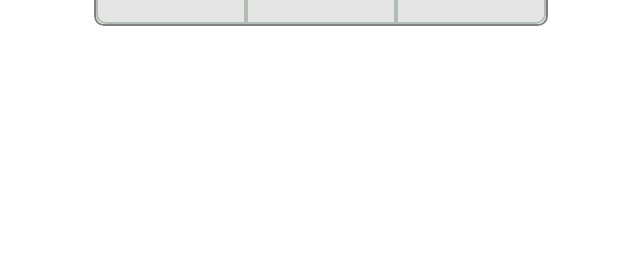
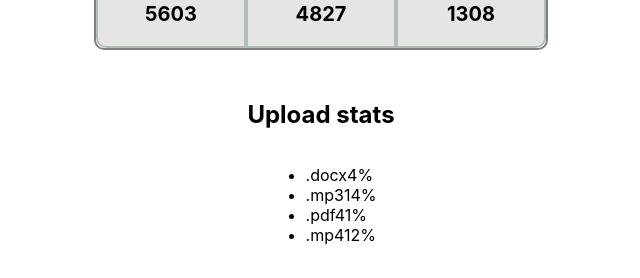
Before and after one commit to VitaNYCH/goit-react-hw-01-components, a React (Create React App) app: page / in a window 1280 px wide. Shown: the part 583-861 px from the top of the page, without its empty margins (319-959 px from the left). Before the commit the page ends 800 px from the top, so only its background shows below. Built offline with nearby package versions, Linux system fonts and the light colour scheme.

Commit message:
Updated Second section

```diff
--- a/src/components/App.jsx
+++ b/src/components/App.jsx
@@ -1,5 +1,8 @@
 import { Profile } from 'components/Profile/Profile';
+import {Statistics} from 'components/Statistics/Statistics';
 import user from '../user.json';
+import data from '../data.json';
+
 export const App = () => {
   return (
     <div>
@@ -10,6 +13,7 @@ export const App = () => {
   avatar={user.avatar}
   stats={user.stats}
 />
+<Statistics title="Upload stats" stats={data} />
     </div>
   );
 };
--- a/src/components/Profile/Profile.module.css
+++ b/src/components/Profile/Profile.module.css
@@ -42,9 +42,14 @@
 
     padding: 0;
     margin: 0;
+
+}
+.location{
+    margin-bottom: 40px;
+}
+.tag{
     margin-bottom: 16px;
 }
-
 .stats{
     display: flex;
     justify-content: space-around;
--- a/src/components/Statistics/Statistics.jsx
+++ b/src/components/Statistics/Statistics.jsx
@@ -0,0 +1,26 @@
+import css from './Statistics.module.css';
+
+export const Statistics = ({title, stats})=>{
+    return (<section className={css.statistics}>
+    <h2 className={css.title}>{title}</h2>
+
+    <ul className="stat-list">
+      <li className={css.item}>
+        <span className={css.label}>.docx</span>
+        <span className={css.percentage}>4%</span>
+      </li>
+      <li className={css.item}>
+        <span className={css.label}>.mp3</span>
+        <span className={css.percentage}>14%</span>
+      </li>
+      <li className={css.item}>
+        <span className={css.label}>.pdf</span>
+        <span className={css.percentage}>41%</span>
+      </li>
+      <li className={css.item}>
+        <span className={css.label}>.mp4</span>
+        <span className={css.percentage}>12%</span>
+      </li>
+    </ul>
+  </section>)
+}
--- a/src/components/Statistics/Statistics.module.css
+++ b/src/components/Statistics/Statistics.module.css
@@ -0,0 +1,11 @@
+.statistics{
+display: flex;
+flex-direction: column;
+align-items: center;
+justify-content: center;
+
+padding: 0;
+padding-top: 10px;
+margin: 20px auto;
+width: 450px;
+}
```
